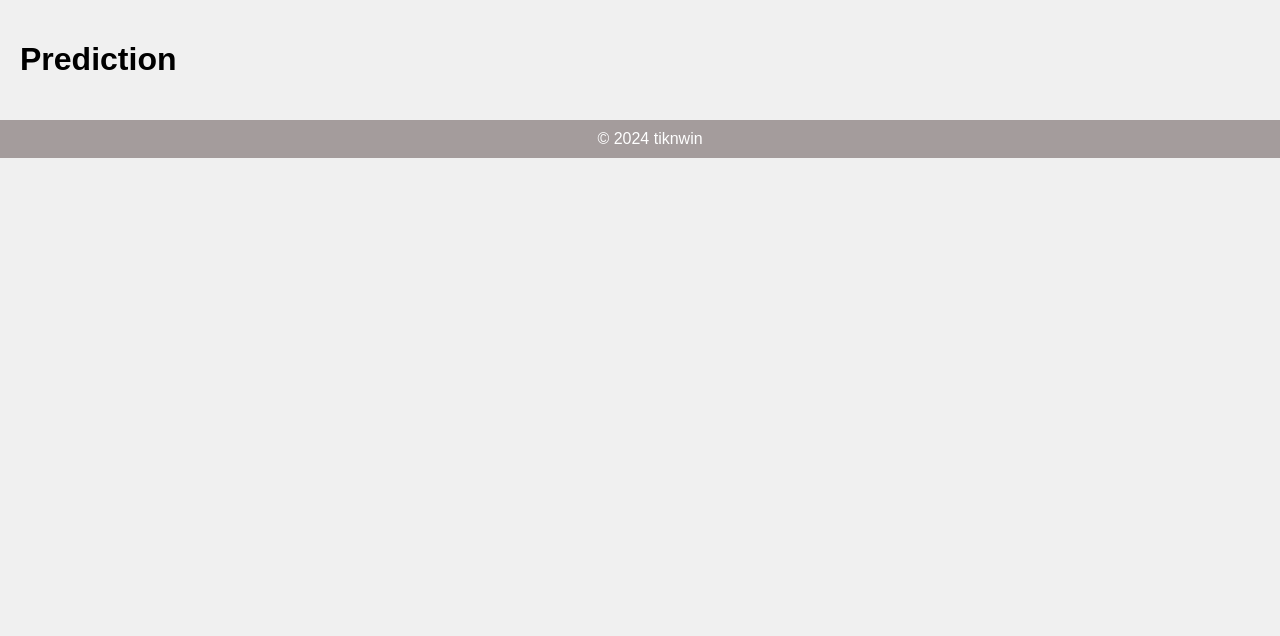
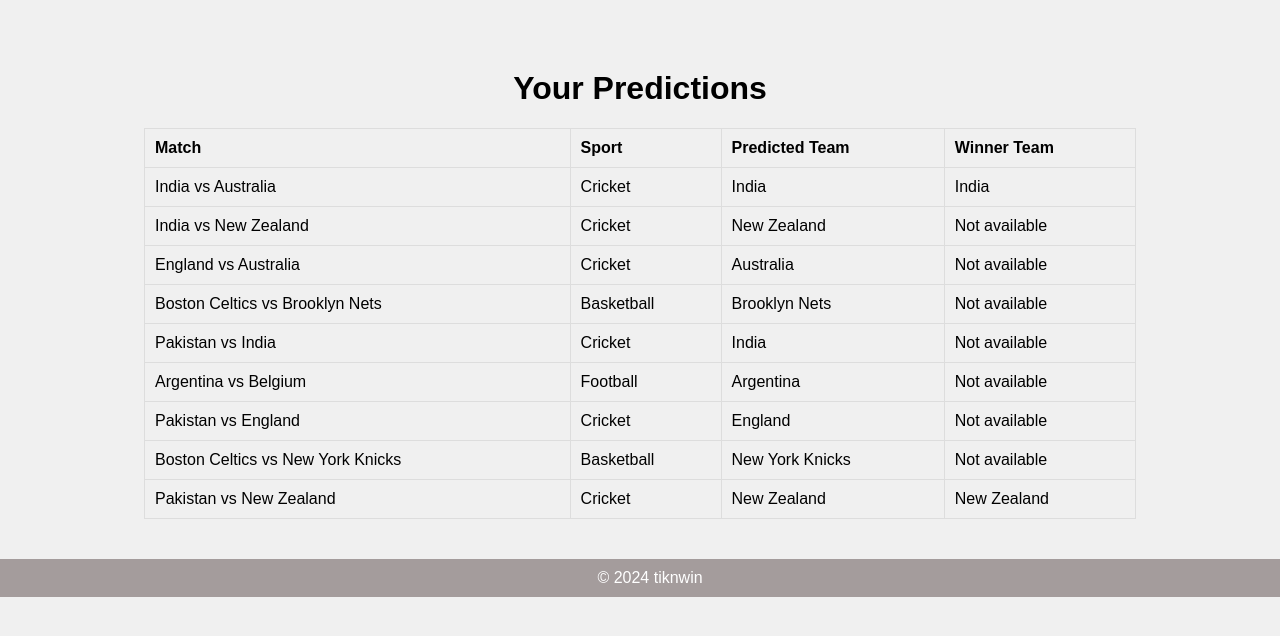
Before and after one commit to sheta-darshan/tiknwin, a Django app: page /predictions/ in a window 1280 px wide. Shown: the part 148-784 px from the top of the page. Run offline with Django 5.2, Linux system fonts and the light colour scheme; a user stored in the database is signed in; data comes from the database, SQL or seed files in the repository; both versions use the stored data as it was after the commit.

Commit message:
updated some views and prediction style

```diff
--- a/app/templates/app/predictions.html
+++ b/app/templates/app/predictions.html
@@ -1,10 +1,37 @@
+<!-- predictions.html -->
 {% extends 'app/layout.html' %}
 
-{% block title %}Predictions - TikNWin{% endblock %}
+{% block title %}Your Predictions - TikNWin{% endblock %}
 
 {% block header %}TikNWin{% endblock %}
 
 {% block content %}
-<h1>Prediction</h1>
+  <div style="text-align: center; margin-top: 50px;">
+    <h1 style="font-size: 2em;">Your Predictions</h1>
 
+    {% if predictions %}
+      <table style="width: 80%; margin: 20px auto; border-collapse: collapse;">
+        <thead>
+          <tr>
+            <th style="border: 1px solid #ddd; padding: 10px;">Match</th>
+            <th style="border: 1px solid #ddd; padding: 10px;">Sport</th>
+            <th style="border: 1px solid #ddd; padding: 10px;">Predicted Team</th>
+            <th style="border: 1px solid #ddd; padding: 10px;">Winner Team</th>
+          </tr>
+        </thead>
+        <tbody>
+          {% for prediction in predictions %}
+            <tr>
+              <td style="border: 1px solid #ddd; padding: 10px;">{{ prediction.match.home_team.name }} vs {{ prediction.match.away_team.name }}</td>
+              <td style="border: 1px solid #ddd; padding: 10px;">{{ prediction.match.sports.name }}</td>
+              <td style="border: 1px solid #ddd; padding: 10px;">{{ prediction.predicted_team.name }}</td>
+              <td style="border: 1px solid #ddd; padding: 10px;">{{ prediction.match.result|default:"Not available" }}</td>
+            </tr>
+          {% endfor %}
+        </tbody>
+      </table>
+    {% else %}
+      <p style="font-size: 1.5em;">You haven't made any predictions yet.</p>
+    {% endif %}
+  </div>
 {% endblock %}
--- a/app/views.py
+++ b/app/views.py
@@ -64,9 +64,6 @@ def match(request):
 def matches(request):
     return render(request, "app/matches.html")
 
-def predictions(request):
-    return render(request, "app/predictions.html")
-
 def view_sports(request):
     sports = Sports.objects.all()
     return render(request, "app/sports.html", {'sports': sports})
@@ -87,9 +84,10 @@ def view_match(request, match_id):
     user = request.user
     user_prediction = Prediction.objects.filter(user=request.user, match=match).first()
     participating_teams = Team.objects.filter(pk__in=[match.home_team_id, match.away_team_id])
+    now = timezone.now()
 
     if request.method == 'POST':
-        team_id = request.POST.get('predicted_result')  # Assuming the team ID is submitted in the form
+        team_id = request.POST.get('predicted_team')  # Assuming the team ID is submitted in the form
         predicted_team = get_object_or_404(Team, pk=team_id)
 
         if Prediction.objects.filter(user=user, match=match).exists():
@@ -101,4 +99,10 @@ def view_match(request, match_id):
             Prediction.objects.create(user=user, match=match, predicted_team=predicted_team)
 
     return render(request, "app/match.html", {'match': match,'user_has_prediction': user_prediction is not None,
-                                               'user_prediction': user_prediction, "participating_teams": participating_teams})
+                                               'user_prediction': user_prediction, "participating_teams": participating_teams, 'now': now})
+@login_required(login_url='login')
+def predictions(request):
+    user = request.user
+    predictions = Prediction.objects.filter(user=user)
+
+    return render(request, "app/predictions.html", {'predictions': predictions})
```
Also changed, not shown: app/templates/app/Matches.html (+28 -7 lines), app/templates/app/match.html (+22 -14 lines), db.sqlite3.
